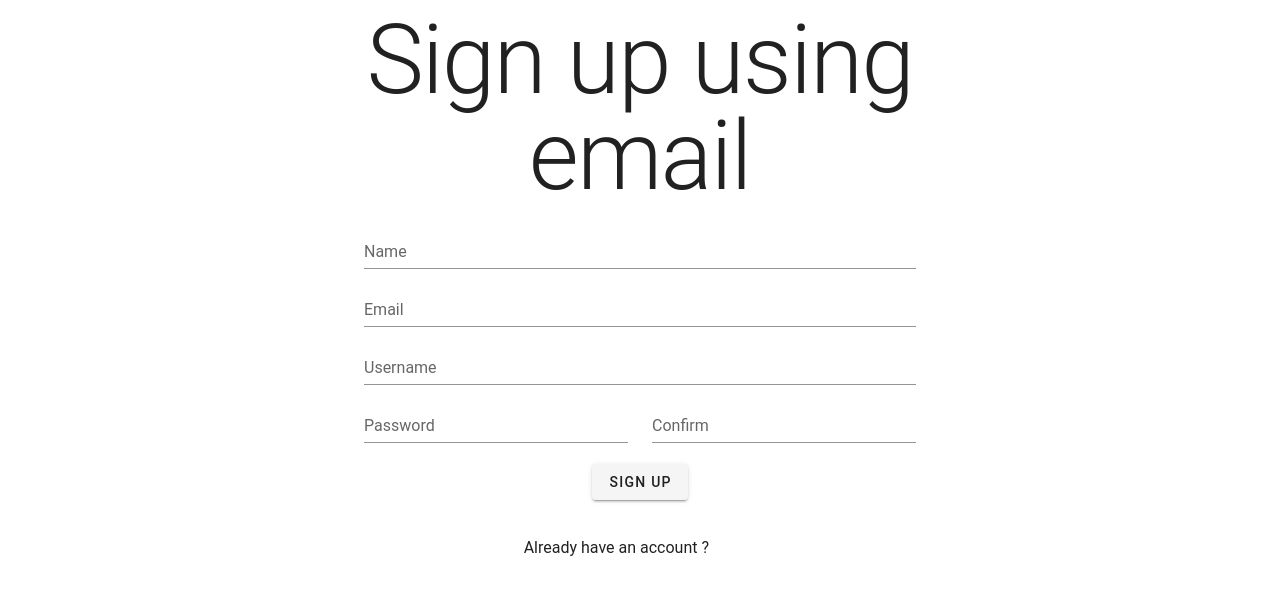
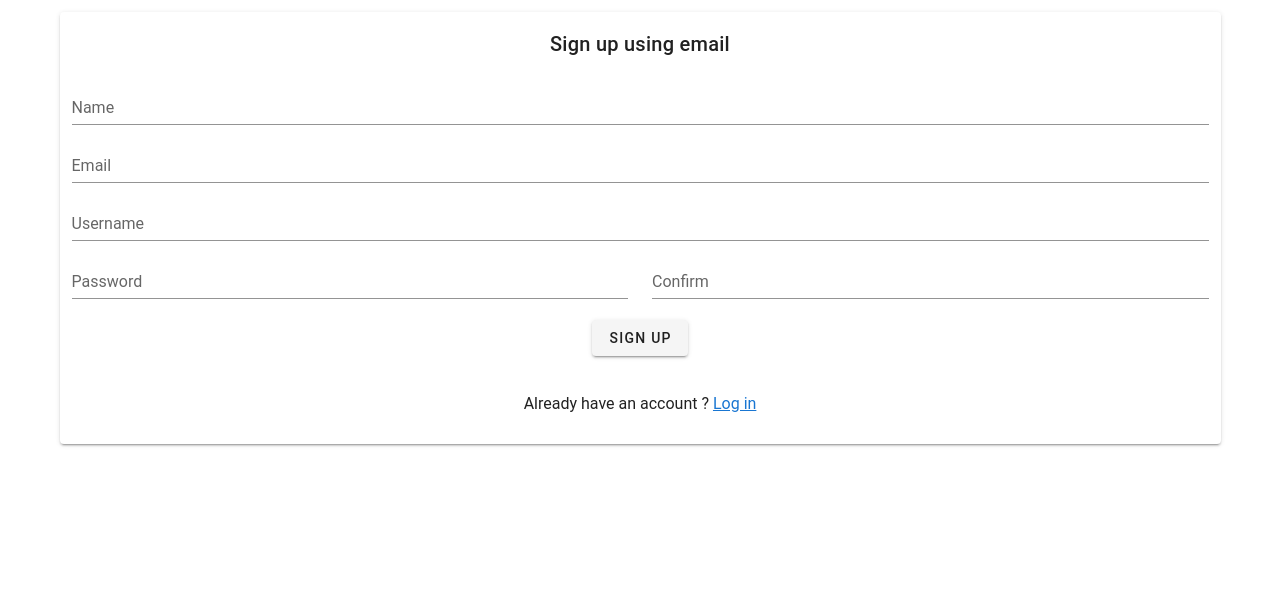
Before and after one commit to seancanning37/glo-2005-project-h20, a Vue app in the folder frontend/: page /signup in a window 1280 px wide. Shown: the top 594 px of the page. Built offline with nearby package versions, Linux system fonts and the light colour scheme; the HTML template or start-up script is replaced by a standard one.

Commit message:
email and password validation in db working

```diff
--- a/frontend/src/App.vue
+++ b/frontend/src/App.vue
@@ -1,10 +1,16 @@
 <template>
   <div id="app">
-   <v-app id="inspire">
-     <router-view />
-   </v-app>
+    <v-app id="inspire">
+      <router-view />
+    </v-app>
   </div>
 </template>
+
+<script>
+export default {
+  name: "app"
+};
+</script>
 
 <style scoped>
 #app {
--- a/frontend/src/components/SignUpForm.vue
+++ b/frontend/src/components/SignUpForm.vue
@@ -1,7 +1,9 @@
 <template class="mt-5">
-  <v-container class="main-container text-center">
-    <p class="display-4">Sign up using email</p>
-
+  <v-container class="text-center">
+    <v-card>
+      <v-card-title class="justify-center">
+        Sign up using email
+      </v-card-title>
       <v-container>
         <v-text-field
           class="py-0"
@@ -55,14 +57,13 @@
         </v-container>
       </v-container>
 
-    <v-container>
+      <v-container class="text-center">
         <p>
           Already have an account ?
-        <a class="link white--text text-center text-md-start" href="/login"
-          >Log in</a
-        >
+          <a class="link" href="/login">Log in</a>
         </p>
       </v-container>
+    </v-card>
   </v-container>
 </template>
 
```
Also changed, not shown: 2 other files (tests, documents, lock files or other folders). Lines whose indentation alone changed are shown as unchanged.
